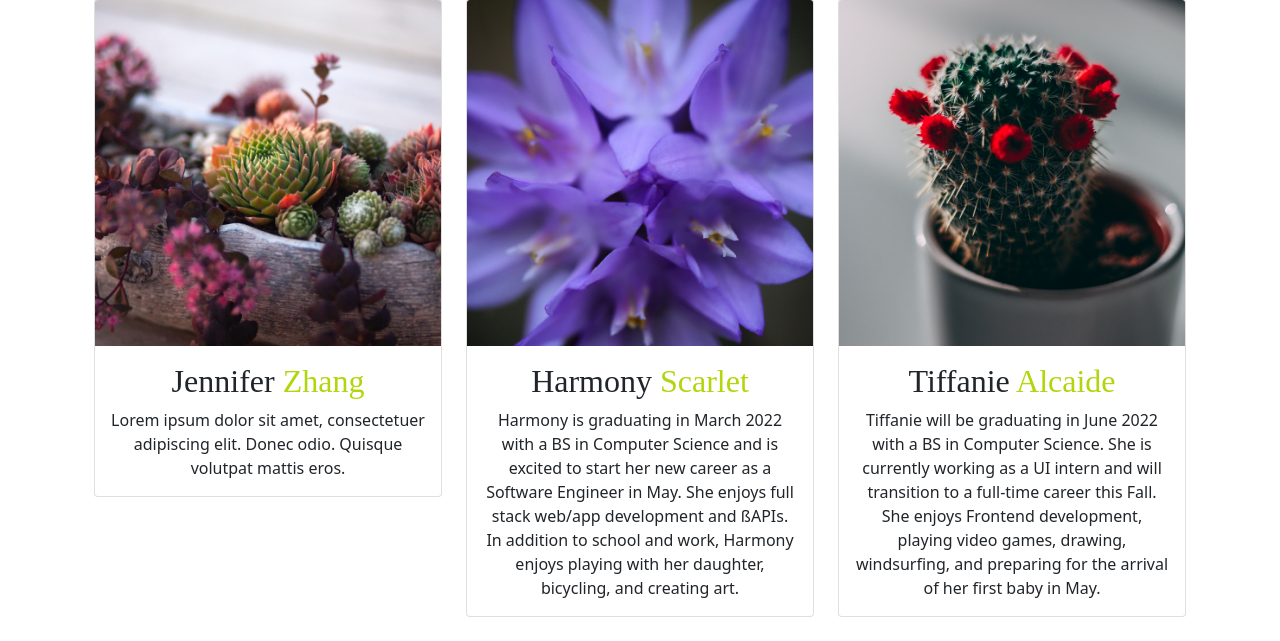
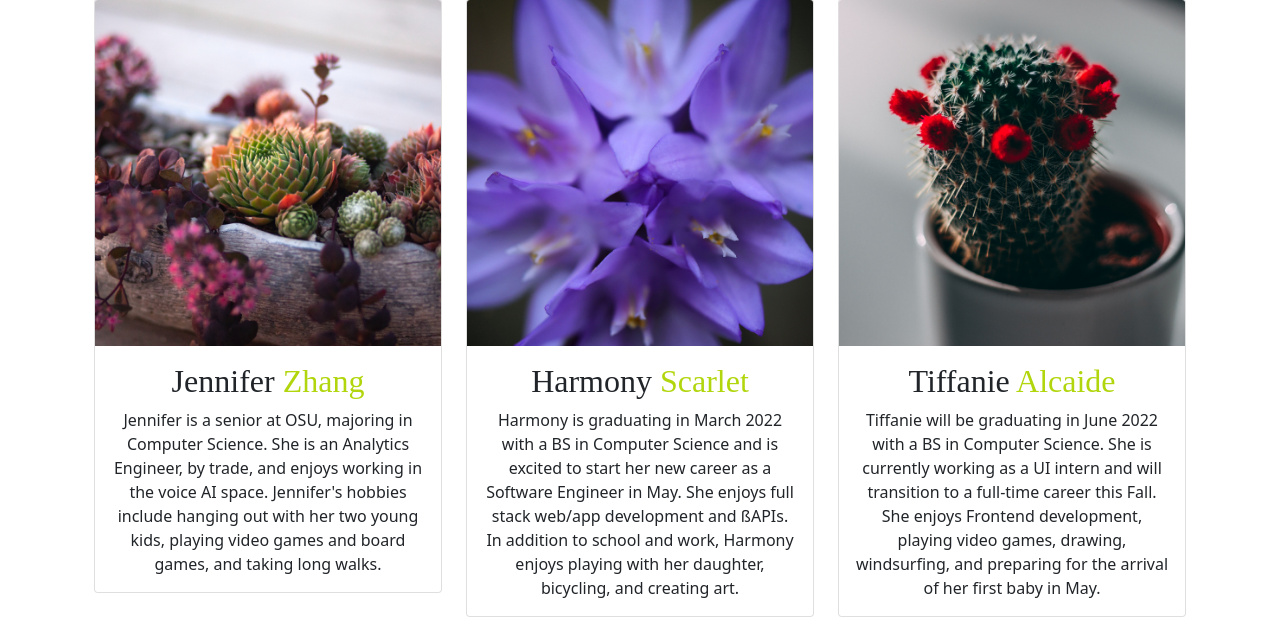
Before and after one commit to Harmony222/house-plant-bst, a Django app: page /about/ in a window 1280 px wide. Shown: the part 1245-1886 px from the top of the page. Run offline with Django 4.2, Linux system fonts and the light colour scheme.

Commit message:
Updated about page with Jennifer's bio

```diff
--- a/templates/about.html
+++ b/templates/about.html
@@ -37,8 +37,10 @@
         <div class="card-body">
           <h2>Jennifer <span class="h-text">Zhang</span></h2>
           <p class="card-text">
-            Lorem ipsum dolor sit amet, consectetuer adipiscing elit. Donec odio.
-            Quisque volutpat mattis eros.
+            Jennifer is a senior at OSU, majoring in Computer Science. She is an
+            Analytics Engineer, by trade, and enjoys working in the voice AI space.
+            Jennifer's hobbies include hanging out with her two young kids,
+            playing video games and board games, and taking long walks.
           </p>
         </div>
       </div>
```
